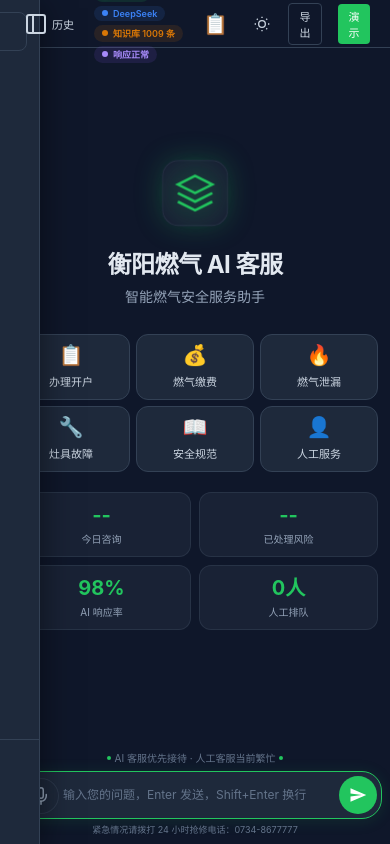
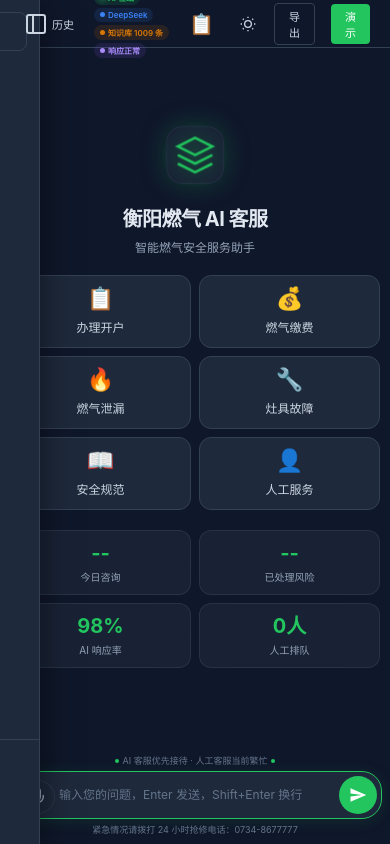
Before and after one commit to 1wen-code/hengyang-gas-ai-cs, a Flask app: page / in a window 390 px wide. Run offline with Flask 3, Linux system fonts and the light colour scheme.

Commit message:
移动端优化：2列快捷入口+胶囊适配+间距调整

```diff
--- a/static/css/style.css
+++ b/static/css/style.css
@@ -473,7 +473,7 @@ body {
 /* --- 快捷入口卡片 --- */
 .quick-entry-grid {
     display: grid;
-    grid-template-columns: repeat(3, 1fr);
+    grid-template-columns: repeat(2, 1fr);
     gap: 10px;
     max-width: 540px;
     width: 100%;
@@ -1052,33 +1052,35 @@ body {
     .toggle-sidebar-btn svg { width: 24px; height: 24px; }
     .toggle-sidebar-btn::after { content: '历史'; font-size: 11px; margin-left: 4px; }
 
-    .status-bar { gap: 4px; }
-    .status-capsule { padding: 2px 8px; font-size: 9px; }
+    .status-bar { gap: 3px; flex-wrap: wrap; }
+    .status-capsule { padding: 2px 6px; font-size: 8px; gap: 3px; }
+    .status-capsule .dot { width: 5px; height: 5px; }
     .header-info { display: none; }
 
-    .message { padding: 12px 12px; }
+    .message { padding: 12px 10px; }
 
     .message.user .message-body,
-    .message.bot .message-body { max-width: 88%; }
+    .message.bot .message-body { max-width: 90%; }
 
-    .quick-entry-grid { grid-template-columns: repeat(3, 1fr); gap: 6px; }
-    .quick-entry-card { padding: 10px 6px; }
-    .quick-entry-card .entry-icon { font-size: 20px; }
-    .quick-entry-card .entry-label { font-size: 11px; }
+    .quick-entry-grid { grid-template-columns: repeat(2, 1fr); gap: 8px; }
+    .quick-entry-card { padding: 12px 8px; }
+    .quick-entry-card .entry-icon { font-size: 22px; }
+    .quick-entry-card .entry-label { font-size: 12px; }
 
     .system-status { grid-template-columns: repeat(2, 1fr); gap: 8px; }
     .status-card { padding: 10px 8px; }
     .status-card-value { font-size: var(--font-lg); }
 
-    .welcome-screen { padding: 24px 12px; }
-    .welcome-screen h2 { font-size: var(--font-xl); }
-    .welcome-logo { width: 64px; height: 64px; }
+    .welcome-screen { padding: 20px 10px; }
+    .welcome-screen h2 { font-size: var(--font-lg); }
+    .welcome-subtitle { font-size: var(--font-sm); margin-bottom: 20px; }
+    .welcome-logo { width: 56px; height: 56px; }
 
     .chat-input-area { padding: 8px 8px; padding-bottom: max(8px, env(safe-area-inset-bottom, 8px)); }
 
     .input-wrapper {
         border-radius: var(--radius-xl);
-        padding: 4px 4px 4px 14px;
+        padding: 4px 4px 4px 12px;
         gap: 4px;
     }
 
@@ -1093,13 +1095,14 @@ body {
     }
 
     .input-hint { font-size: 9px; margin-top: 4px; }
-    .ai-first-hint { font-size: 10px; }
+    .ai-first-hint { font-size: 9px; padding: 0 0 4px; }
 
-    .quick-replies { padding: 6px 8px 6px 14px; }
+    .quick-replies { padding: 6px 8px 6px 10px; }
+    .quick-reply-btn { padding: 5px 10px; font-size: 11px; }
 
     .message-content { max-width: 100%; }
 
     .transfer-btn { padding: 6px 10px; font-size: var(--font-xs); }
 
-    #voiceBtn { width: 36px; height: 36px; }
+    #voiceBtn { width: 34px; height: 34px; }
 }
```
